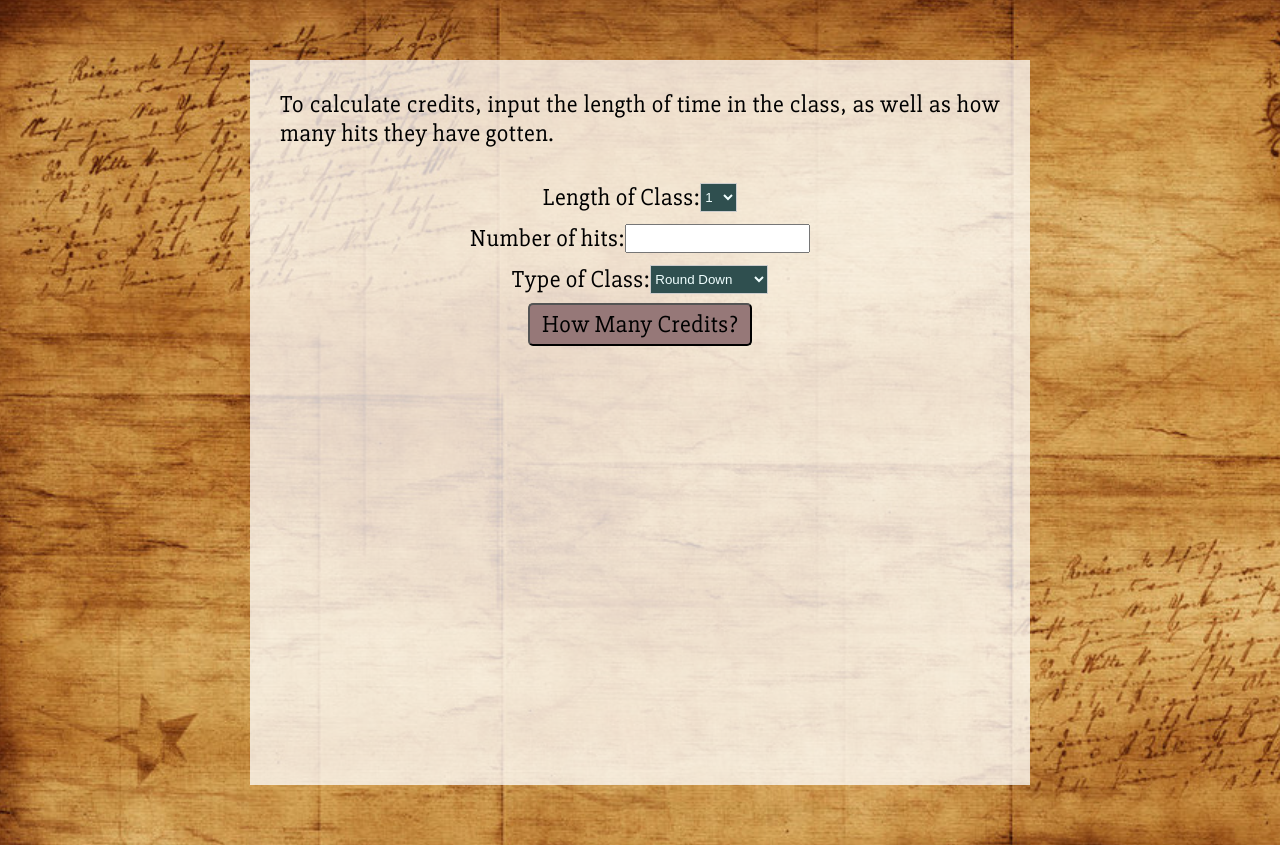
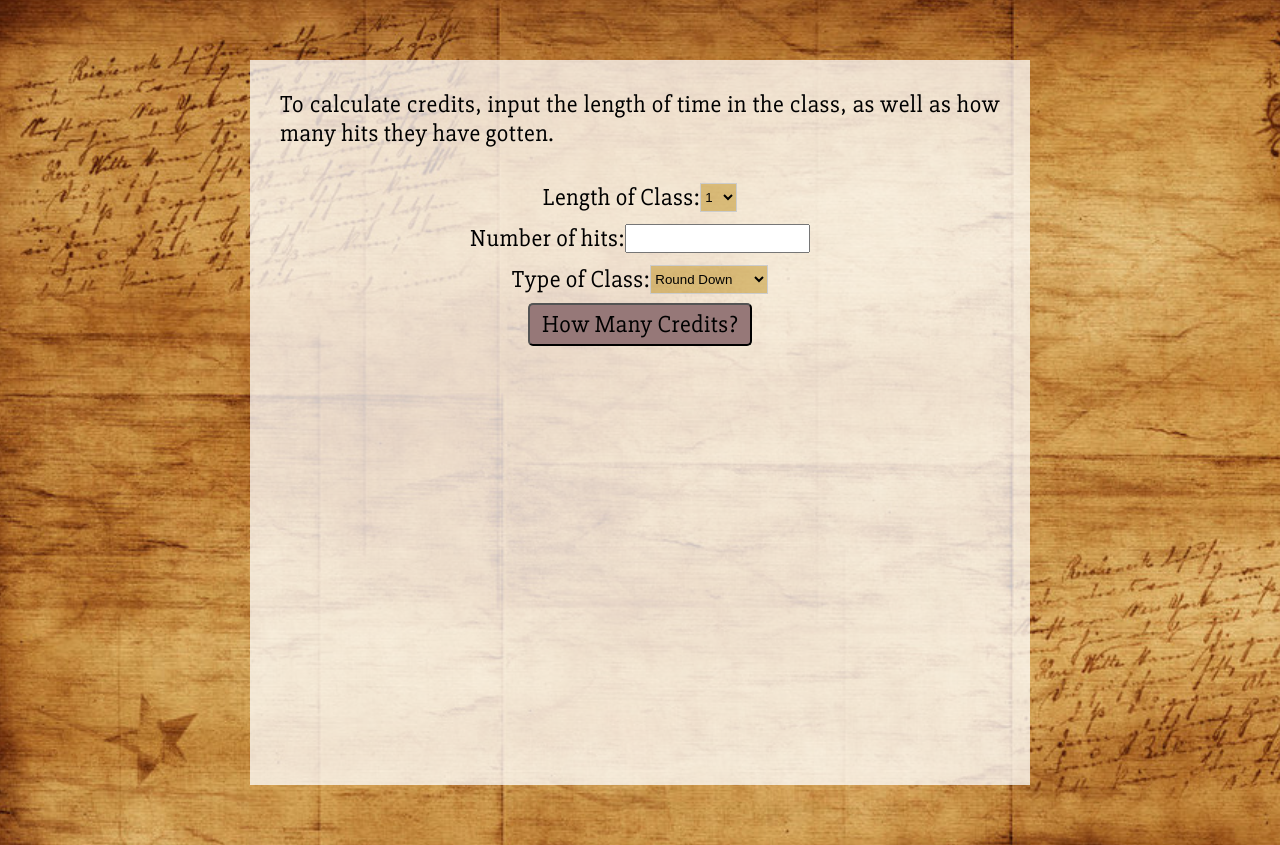
Before and after one commit to MrMicrowaveOven/CalCPACredits, a website: page index.html in a window 1280 px wide. Drawn offline with Linux system fonts and the light colour scheme.

Commit message:
Finished styling dropdown

```diff
--- a/css/style.css
+++ b/css/style.css
@@ -76,8 +76,8 @@ html {
 
 .dropdown {
   border: 1px solid #ccc;
-  color: azure;
-  background: darkslategray;
+  color: black;
+  background: rgba(184, 134, 11, 0.45);
 }
 
 .app {
```
